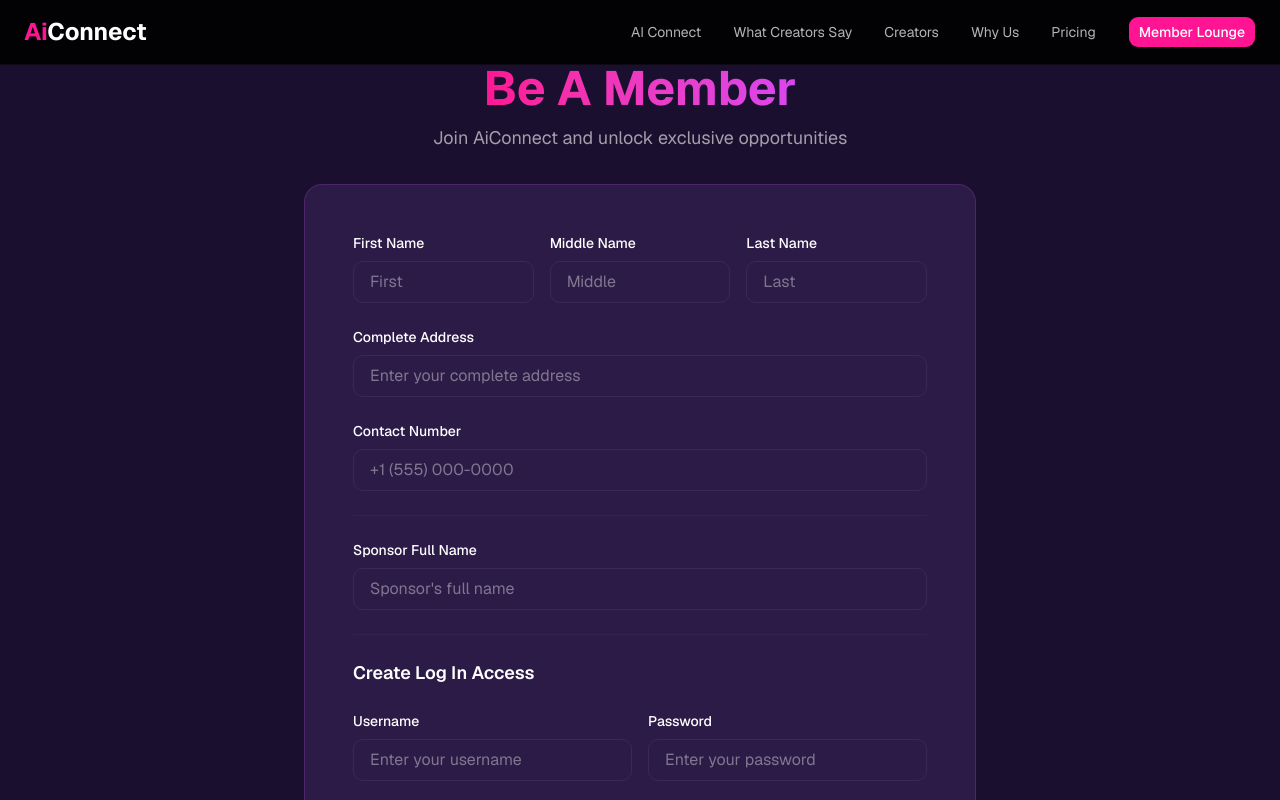
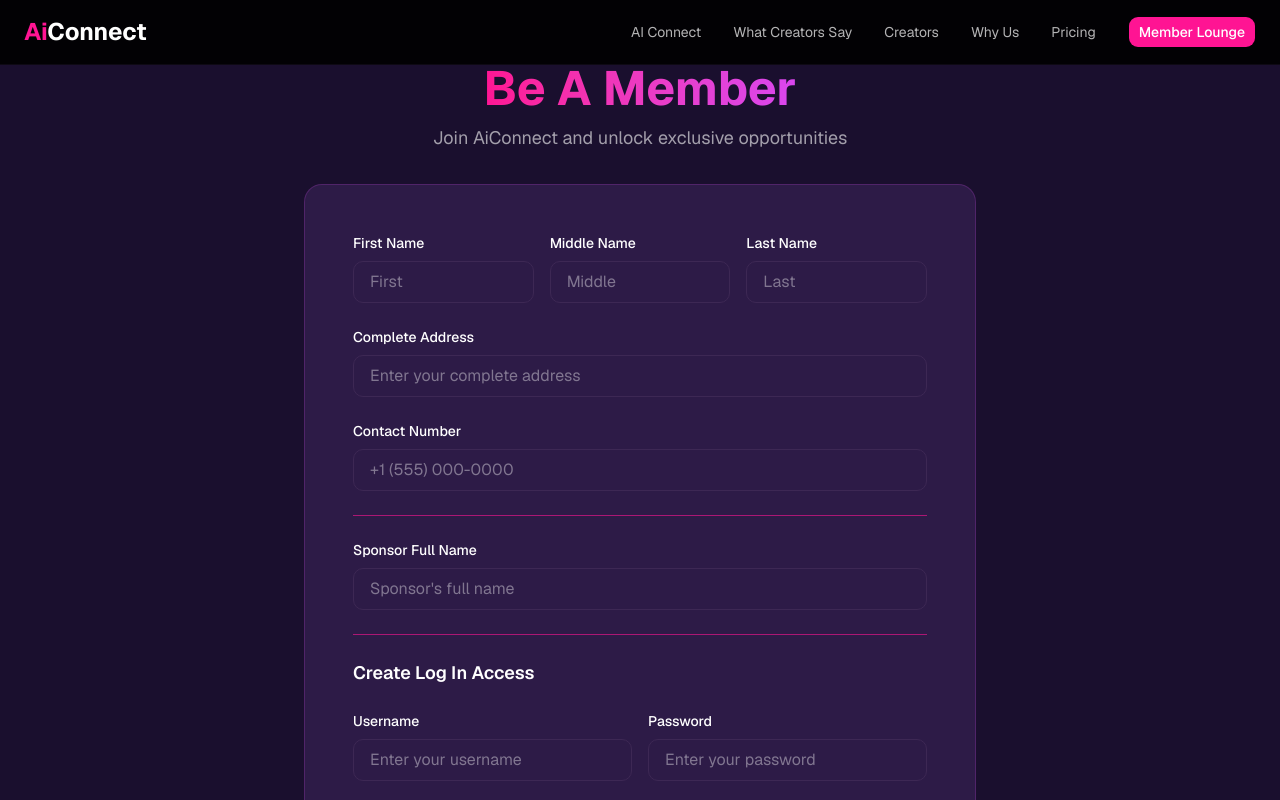
Before and after one commit to YourJams/aiconnect-landing-page, a Next.js app: page /member-form in a window 1280 px wide. Shown: the top 800 px of the page. Built offline with nearby package versions, Linux system fonts and the light colour scheme; no server answers.

Commit message:
style: replace border-border/50 with border-primary/60 in MemberForm component

```diff
--- a/components/member-form.tsx
+++ b/components/member-form.tsx
@@ -214,7 +214,7 @@ export function MemberForm() {
       </div>
 
       {/* Divider */}
-      <div className="border-t border-border/50" />
+      <div className="border-t border-primary/60" />
 
       {/* Sponsor Full Name */}
       <div>
@@ -234,7 +234,7 @@ export function MemberForm() {
       </div>
 
       {/* Divider */}
-      <div className="border-t border-border/50" />
+      <div className="border-t border-primary/60" />
 
       {/* Create Log In Access Section Header */}
       <div>
```
